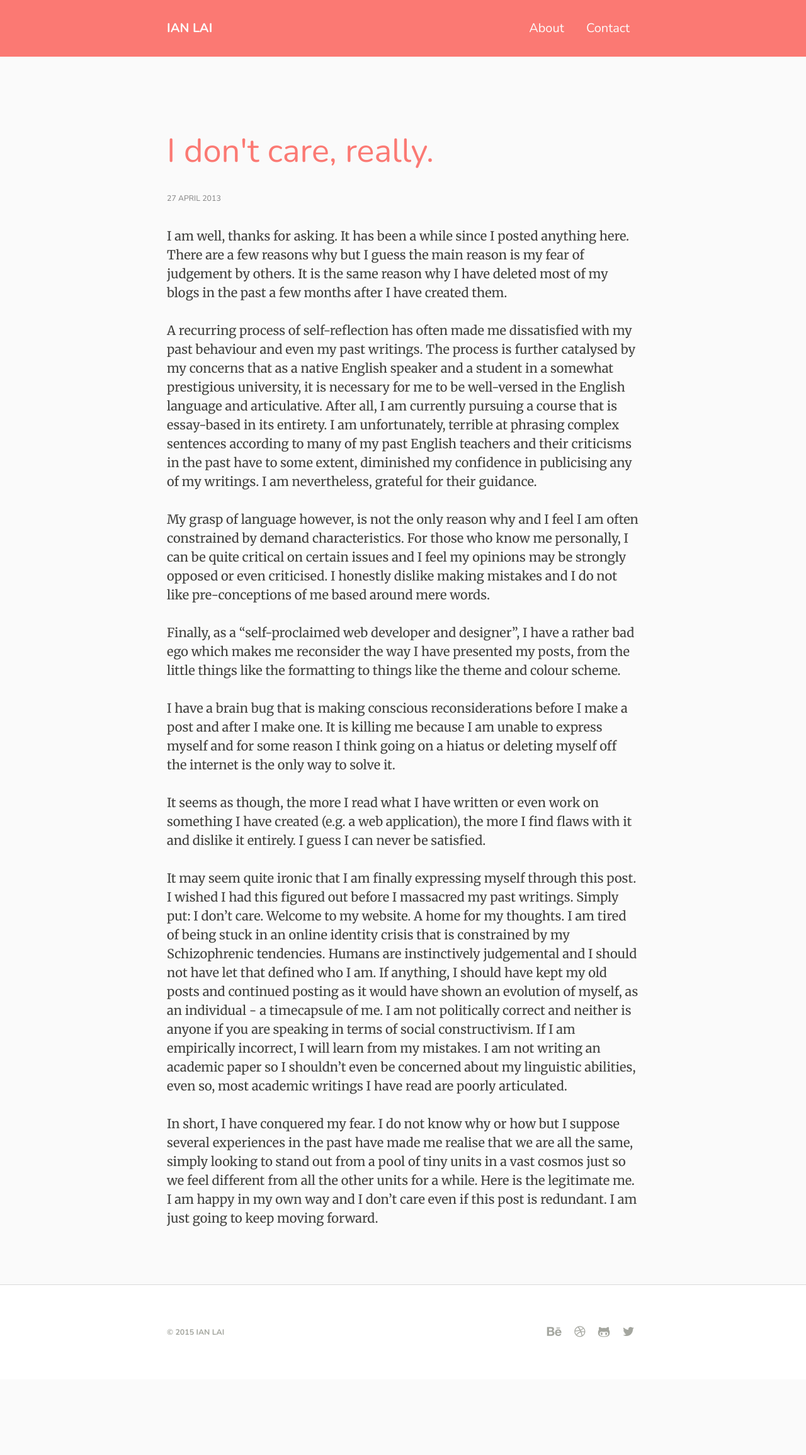
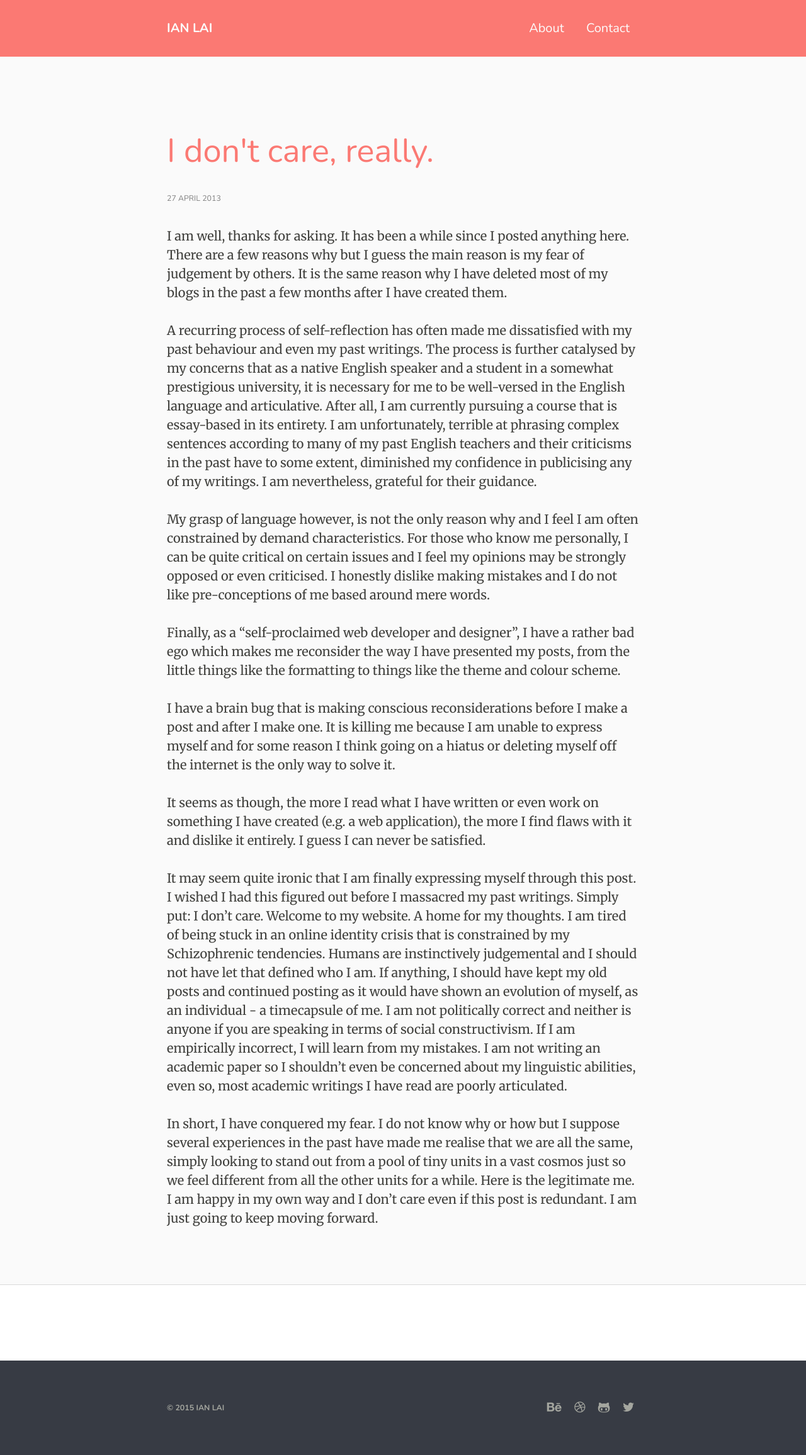
Before and after one commit to MrSaints/www-jekyll.fyianlai.com, a Jekyll site: the page built from _posts/2013-04-27-i-dont-care-really.md, in a window 1280 px wide. Shown: the whole page at 63% size. Built offline with Jekyll 4.4.1, drawn with Linux system fonts in a browser that asks for light colours; nearby versions of some CDN libraries; comment, search, counter and statistics services are not loaded; before the commit the page ends 2191 px from its top, so only the background shows below that.

Commit message:
Added Disqus

```diff
--- a/_config.yml
+++ b/_config.yml
@@ -25,6 +25,7 @@
 analytics_id: "UA-5243796-6"
 title: "Ian Lai"
 social:
+    disqus: "ianlai"
     behance: "https://www.behance.net/MrSaints"
     dribbble: "https://dribbble.com/MrSaints"
     github: "https://github.com/MrSaints"
--- a/_includes/article.html
+++ b/_includes/article.html
@@ -20,3 +20,18 @@
     {% endif %}
 </div>
 </article>
+
+{% if single %}
+<div class="comments block">
+    <div class="wrapper"><div id="disqus_thread"></div></div>
+</div>
+<script type="text/javascript">
+    var disqus_shortname = '{{ site.social.disqus }}';
+    (function() {
+        var dsq = document.createElement('script'); dsq.type = 'text/javascript'; dsq.async = true;
+        dsq.src = '//' + disqus_shortname + '.disqus.com/embed.js';
+        (document.getElementsByTagName('head')[0] || document.getElementsByTagName('body')[0]).appendChild(dsq);
+    })();
+</script>
+<noscript>Please enable JavaScript to view the <a href="https://disqus.com/?ref_noscript" rel="nofollow">comments powered by Disqus.</a></noscript>
+{% endif %}
--- a/_sass/_article.scss
+++ b/_sass/_article.scss
@@ -51,3 +51,9 @@
         color: #FCFCFC;
     }
 }
+
+.comments {
+    background: #FFF;
+    border-top: 1px solid #D9D9D9;
+    padding: 3.74rem 0;
+}
--- a/_sass/_footer.scss
+++ b/_sass/_footer.scss
@@ -1,9 +1,8 @@
 .footer {
-    background: #FFF;
-    border-top: 1px solid #D9D9D9;
+    background: #373B44;
     font-size: 1.25rem; /* Base */
     line-height: 1.875rem;
-    padding: 3.74rem 0;
+    padding: 3.75rem 0;
     text-align: center;
 
     .paginator {
@@ -37,7 +36,7 @@
                 > a {
                     color: #A4A69F;
                     &:hover {
-                        color: #4C4D4A;
+                        color: #7E807A;
                     }
                }
             }
```
